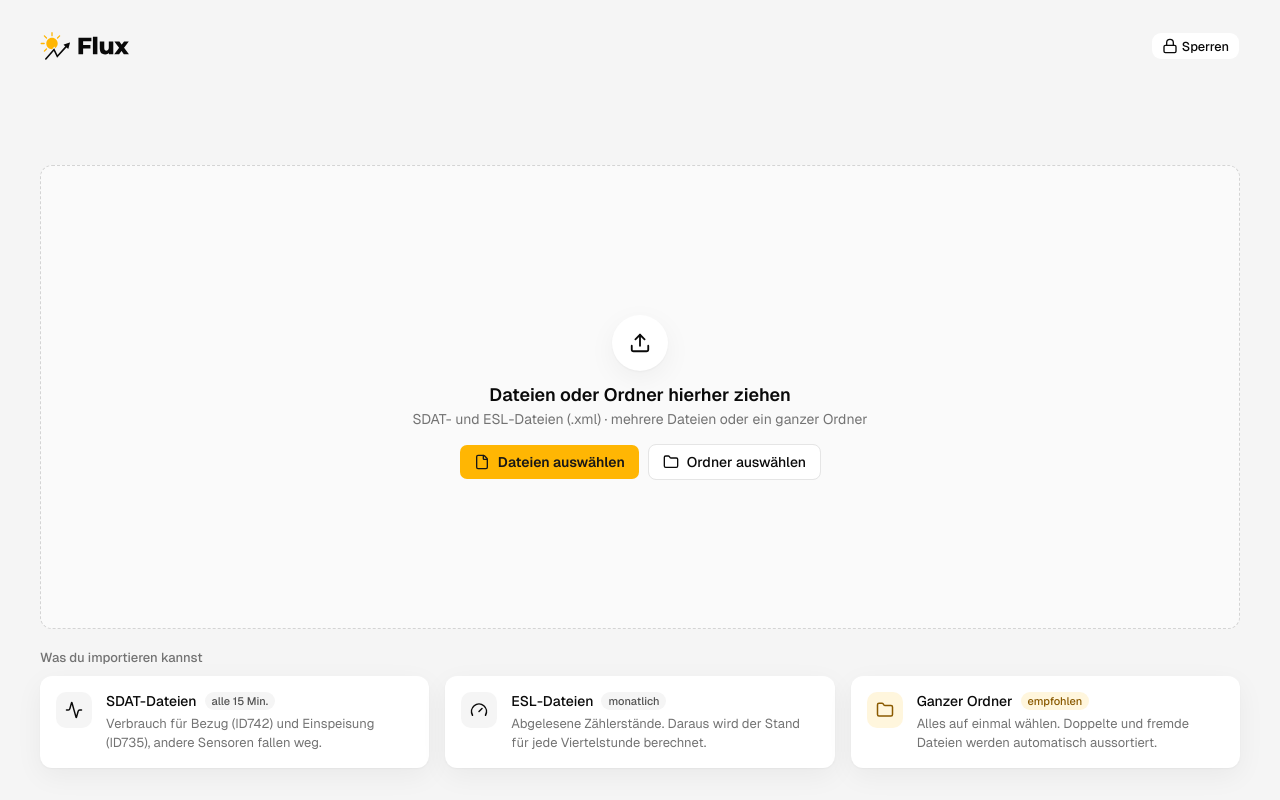
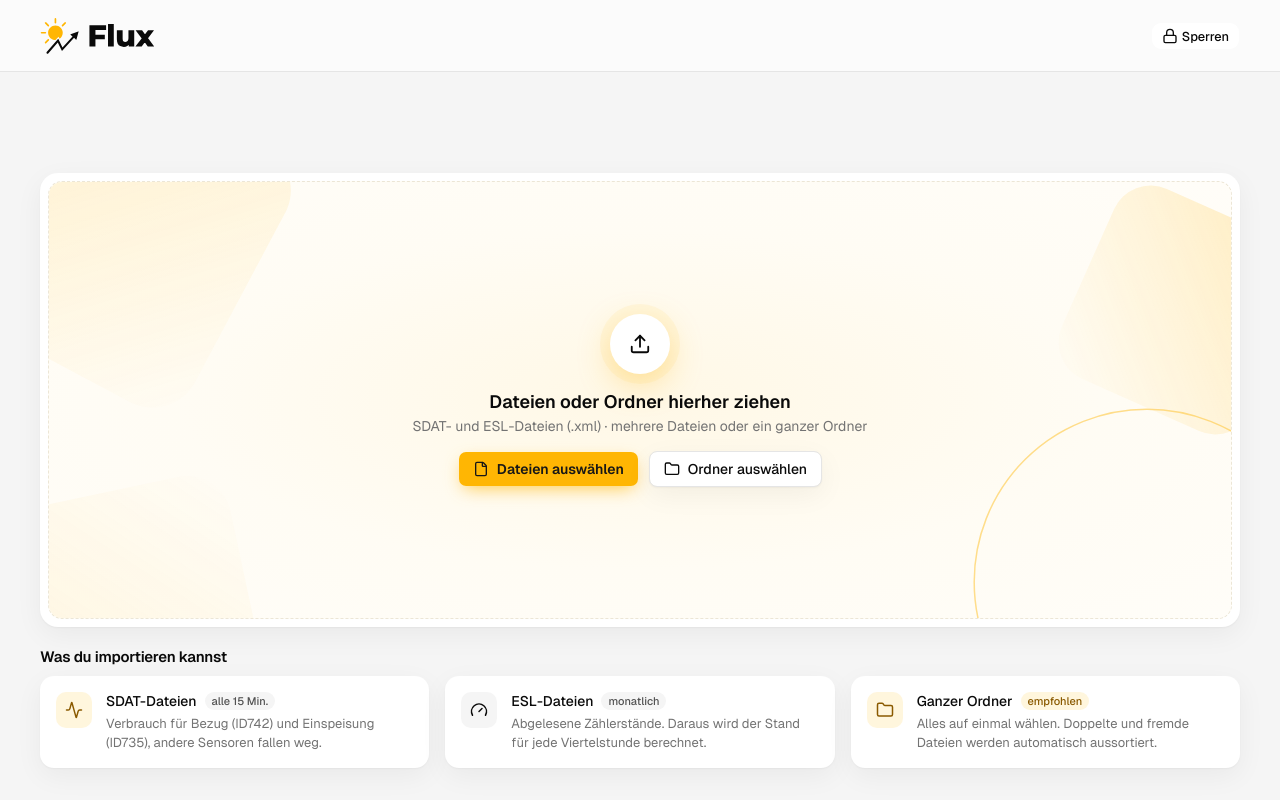
Before and after one commit to gd-pereira/M306-Gruppe-4, a Next.js app: page /import in a window 1280 px wide. Built offline with nearby package versions, Linux system fonts and the light colour scheme.

Commit message:
small frontend change to import screen

```diff
--- a/components/app-shell/app-frame.tsx
+++ b/components/app-shell/app-frame.tsx
@@ -99,14 +99,21 @@ function FullscreenBar({ play, pending }: { play: boolean; pending: boolean }) {
       animate={{ opacity: 1, y: 0 }}
       exit={{ opacity: 0, transition: { duration: play ? 0.15 : 0 } }}
       transition={{ duration: 0.35, ease: EASE_OUT }}
-      className="flex items-center justify-between pb-3"
+      className="relative -mx-10 -mt-8 mb-2 flex h-[72px] items-center justify-between bg-card/60 px-10"
     >
+      <motion.span
+        aria-hidden
+        initial={{ scaleX: 0 }}
+        animate={{ scaleX: 1 }}
+        transition={{ duration: play ? 0.6 : 0, ease: EASE_OUT, delay: 0.1 }}
+        className="absolute inset-x-0 bottom-0 h-px origin-left bg-border"
+      />
       <Link
         href="/import"
         aria-label="Zum Import"
         className="rounded-md transition-opacity hover:opacity-80 focus-visible:outline-none focus-visible:ring-2 focus-visible:ring-ring"
       >
-        <FluxLogo className="h-7 w-auto text-foreground" />
+        <FluxLogo className="h-9 w-auto text-foreground" />
       </Link>
       <Link
         href="/login"
--- a/components/import/dropzone.tsx
+++ b/components/import/dropzone.tsx
@@ -19,6 +19,7 @@ const FILE_KINDS = [
     title: "SDAT-Dateien",
     tag: "alle 15 Min.",
     text: "Verbrauch für Bezug (ID742) und Einspeisung (ID735), andere Sensoren fallen weg.",
+    tint: true,
     recommended: false,
   },
   {
@@ -26,6 +27,7 @@ const FILE_KINDS = [
     title: "ESL-Dateien",
     tag: "monatlich",
     text: "Abgelesene Zählerstände. Daraus wird der Stand für jede Viertelstunde berechnet.",
+    tint: false,
     recommended: false,
   },
   {
@@ -33,9 +35,58 @@ const FILE_KINDS = [
     title: "Ganzer Ordner",
     tag: "empfohlen",
     text: "Alles auf einmal wählen. Doppelte und fremde Dateien werden automatisch aussortiert.",
+    tint: true,
     recommended: true,
   },
 ];
+
+// soft amber shapes behind the drop area, they only fade in once and brighten while dragging
+function DropDecor({ dragging }: { dragging: boolean }) {
+  const shapes = [
+    "-top-24 -left-20 size-72 rotate-[28deg] rounded-[48px] bg-linear-to-br from-brand/25 to-brand/0",
+    "top-6 -right-14 size-52 rotate-[24deg] rounded-[40px] bg-linear-to-bl from-brand/30 to-brand/0",
+    "-bottom-28 -left-10 size-60 -rotate-12 rounded-[44px] bg-linear-to-tr from-brand/15 to-brand/0",
+  ];
+  return (
+    <motion.div
+      aria-hidden
+      className="pointer-events-none absolute inset-0 -z-10"
+      animate={{ opacity: dragging ? 1 : 0.8 }}
+      transition={{ duration: 0.25 }}
+    >
+      {shapes.map((shape, index) => (
+        <motion.span
+          key={shape}
+          className={cn("absolute", shape)}
+          initial={{ opacity: 0, scale: 0.92 }}
+          animate={{ opacity: 1, scale: 1 }}
+          transition={{
+            duration: 0.8,
+            ease: EASE_OUT,
+            delay: 0.1 + index * 0.06,
+          }}
+        />
+      ))}
+      <motion.svg
+        viewBox="0 0 200 200"
+        className="absolute -right-24 -bottom-36 size-[360px] text-brand"
+        initial={{ opacity: 0 }}
+        animate={{ opacity: 0.55 }}
+        transition={{ duration: 0.8, ease: EASE_OUT, delay: 0.3 }}
+      >
+        <circle
+          cx="100"
+          cy="100"
+          r="96"
+          fill="none"
+          stroke="currentColor"
+          strokeWidth="1.5"
+          vectorEffect="non-scaling-stroke"
+        />
+      </motion.svg>
+    </motion.div>
+  );
+}
 
 // swaps its text with a short slide, used for the drag-over copy
 function SwapText({
@@ -78,20 +129,25 @@ export function Dropzone({
         aria-label="Dateien importieren"
         initial={{ opacity: 0, y: 12 }}
         animate={{ opacity: 1, y: 0 }}
-        className={cn(
-          "flex min-h-[340px] flex-1 flex-col items-center justify-center gap-3 rounded-card border-[1.5px] border-dashed px-6 py-9 text-center transition-colors duration-200",
-          dragging
-            ? "border-primary bg-background"
-            : "border-border-strong bg-surface",
-        )}
+        transition={{ duration: 0.45, ease: EASE_OUT }}
+        className="flex min-h-[340px] flex-1 flex-col rounded-2xl bg-card p-2 shadow-card"
       >
+        <div
+          className={cn(
+            "relative isolate flex flex-1 flex-col items-center justify-center gap-3 overflow-hidden rounded-xl border-[1.5px] border-dashed px-6 py-9 text-center transition-colors duration-200",
+            dragging
+              ? "border-brand bg-brand-soft"
+              : "border-[#ece6d6] bg-[radial-gradient(ellipse_at_center,#fff8e6_0%,#fffcf4_55%,#fffdf8_100%)]",
+          )}
+        >
+        <DropDecor dragging={dragging} />
         <motion.div
           animate={dragging ? { scale: 1.08, y: -4 } : { scale: 1, y: 0 }}
           transition={{ type: "spring", stiffness: 380, damping: 22 }}
           className={cn(
-            "flex size-14 items-center justify-center rounded-full shadow-card transition-colors duration-200",
+            "mb-1 flex size-[60px] items-center justify-center rounded-full shadow-[0_0_0_10px_rgb(255_182_3/0.07),0_10px_36px_-4px_rgb(255_182_3/0.45)] transition-colors duration-200",
             dragging
-              ? "bg-primary text-primary-foreground"
+              ? "bg-brand text-brand-foreground"
               : "bg-card text-foreground",
           )}
         >
@@ -132,16 +188,27 @@ export function Dropzone({
             dragging && "pointer-events-none opacity-0",
           )}
         >
-          <div className="flex items-center gap-2 pt-1">
-            <Button variant="brand" size="lg" onClick={onPickFiles}>
+          <div className="flex items-center gap-2.5 pt-1">
+            <Button
+              variant="brand"
+              size="lg"
+              onClick={onPickFiles}
+              className="shadow-[0_6px_18px_-6px_rgb(255_182_3/0.75)] active:translate-y-px"
+            >
               <FileIcon />
               Dateien auswählen
             </Button>
-            <Button variant="outline" size="lg" onClick={onPickFolder}>
+            <Button
+              variant="outline"
+              size="lg"
+              onClick={onPickFolder}
+              className="bg-card shadow-card active:translate-y-px"
+            >
               <Folder />
               Ordner auswählen
             </Button>
           </div>
+        </div>
         </div>
       </motion.section>
 
@@ -157,7 +224,7 @@ export function Dropzone({
           initial={{ opacity: 0 }}
           animate={{ opacity: 1 }}
           transition={{ delay: 0.1 }}
-          className="text-[13px] font-medium text-muted-foreground"
+          className="text-[15px] font-semibold tracking-[-0.2px]"
         >
           Was du importieren kannst
         </motion.h2>
@@ -174,12 +241,12 @@ export function Dropzone({
                   ease: EASE_OUT,
                   delay: 0.12 + index * 0.06,
                 }}
-                className="flex gap-3.5 rounded-card bg-card py-4 pr-[18px] pl-4 shadow-card"
+                className="flex gap-3.5 rounded-xl bg-card py-4 pr-[18px] pl-4 shadow-card"
               >
                 <span
                   className={cn(
                     "flex size-9 shrink-0 items-center justify-center rounded-[10px]",
-                    kind.recommended
+                    kind.tint
                       ? "bg-brand-soft text-brand-strong"
                       : "bg-background text-foreground",
                   )}
```
